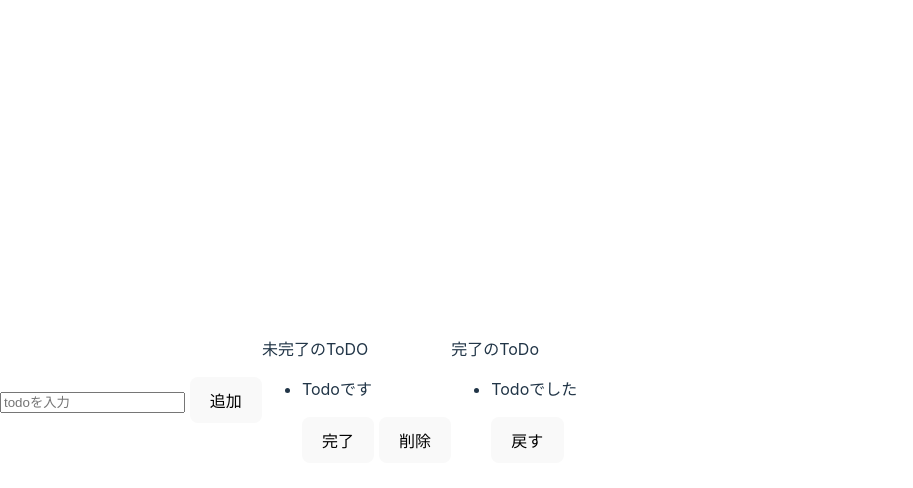
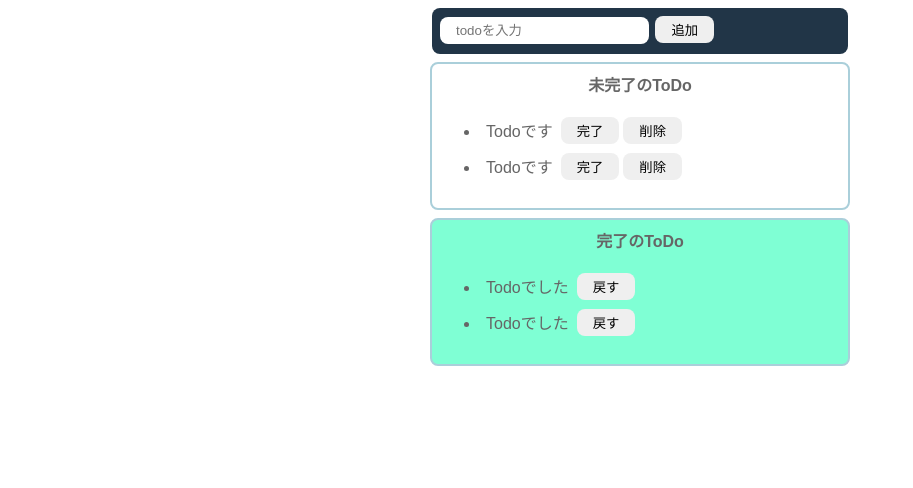
Before and after one commit to fujikihirotaka02/todoapp, a website built with Vite: page index.html in a window 1280 px wide. Shown: the whole page, without its empty margins (0-913 px from the left). Built offline with nearby package versions, Linux system fonts and the light colour scheme.

Commit message:
CSSの設定

```diff
--- a/index.html
+++ b/index.html
@@ -5,28 +5,41 @@
     <title>Todo JS</title>
   </head>
   <body>
-    <div>
+    <div class="input-area">
       <input placeholder="todoを入力"/>
       <button>追加</button>
     </div>
-    <div>
-      <p>未完了のToDO</p>
+    <div class="incomplete-area">
+      <p class="title">未完了のToDo</p>
       <ul>
         <li>
-          <div>
-            <p> Todoです</p>
+          <div class="list-row">
+            <p class="todo-item"> Todoです</p>
+            <button>完了</button>
+            <button> 削除 </button>
+          </div>
+        </li>
+        <li>
+          <div class="list-row">
+            <p class="todo-item"> Todoです</p>
             <button>完了</button>
             <button> 削除 </button>
           </div>
         </li>
       </ul>
     </div>
-    <div>
-      <p>完了のToDo</p>
+    <div class="complete-area">
+      <p class="title">完了のToDo</p>
         <ul>
           <li>
-          <div>
-            <p> Todoでした</p>
+            <div class="list-row">
+              <p class="todo-item"> Todoでした</p>
+              <button>戻す</button>
+            </div>
+          </li>
+          <li>
+            <div class="list-row">
+              <p class="todo-item"> Todoでした</p>
               <button>戻す</button>
             </div>
           </li>
--- a/style.css
+++ b/style.css
@@ -1,96 +1,63 @@
-:root {
-  font-family: Inter, system-ui, Avenir, Helvetica, Arial, sans-serif;
-  line-height: 1.5;
-  font-weight: 400;
-
-  color-scheme: light dark;
-  color: rgba(255, 255, 255, 0.87);
-  background-color: #242424;
-
-  font-synthesis: none;
-  text-rendering: optimizeLegibility;
-  -webkit-font-smoothing: antialiased;
-  -moz-osx-font-smoothing: grayscale;
-}
-
-a {
-  font-weight: 500;
-  color: #646cff;
-  text-decoration: inherit;
-}
-a:hover {
-  color: #535bf2;
-}
-
 body {
   margin: 0;
-  display: flex;
   place-items: center;
   min-width: 320px;
   min-height: 100vh;
+  font-family: sans-serif;
+  color: #666;
+}
+input{
+  border-radius: 8px;
+  border: none;
+  padding: 6px 16px;
 }
 
-h1 {
-  font-size: 3.2em;
-  line-height: 1.1;
+button{
+  border-radius: 8px;
+  border: none;
+  padding: 4px 16px;
+  margin: 0px 2px;
+}
+button:hover{
+  background-color: #79a8a9;
+  color: #ffffff;
+  cursor: pointer;
 }
 
-#app {
-  max-width: 1280px;
-  margin: 0 auto;
-  padding: 2rem;
+.input-area{
+  background-color:#213547;
+  width: 400px;
+  height: 30px;
+  padding: 8px;
+  margin: 8px;
+  border-radius: 8px;
+}
+.incomplete-area{
+  border: 2px solid #aacfda;
+  width: 400px;
+  min-height: 30px;
+  padding: 8px;
+  margin: 8px;
+  border-radius: 8px;
+}
+.complete-area{
+  border: 2px solid #aacfda;
+  width: 400px;
+  min-height: 30px;
+  padding: 8px;
+  margin: 8px;
+  border-radius: 8px;
+  background-color: aquamarine;
+}
+.title{
   text-align: center;
+  margin-top: 0;
+  font-weight: bold;
 }
-
-.logo {
-  height: 6em;
-  padding: 1.5em;
-  will-change: filter;
-  transition: filter 300ms;
+.list-row{
+  display: flex;
+  align-items: center;
 }
-.logo:hover {
-  filter: drop-shadow(0 0 2em #646cffaa);
+.todo-item{
+  margin: 6px;
 }
-.logo.vanilla:hover {
-  filter: drop-shadow(0 0 2em #f7df1eaa);
-}
-
-.card {
-  padding: 2em;
-}
-
-.read-the-docs {
-  color: #888;
-}
-
-button {
-  border-radius: 8px;
-  border: 1px solid transparent;
-  padding: 0.6em 1.2em;
-  font-size: 1em;
-  font-weight: 500;
-  font-family: inherit;
-  background-color: #1a1a1a;
-  cursor: pointer;
-  transition: border-color 0.25s;
-}
-button:hover {
-  border-color: #646cff;
-}
-button:focus,
-button:focus-visible {
-  outline: 4px auto -webkit-focus-ring-color;
-}
-
-@media (prefers-color-scheme: light) {
-  :root {
-    color: #213547;
-    background-color: #ffffff;
-  }
-  a:hover {
-    color: #747bff;
-  }
-  button {
-    background-color: #f9f9f9;
-  }
-}
```
Lines whose indentation alone changed are shown as unchanged.
